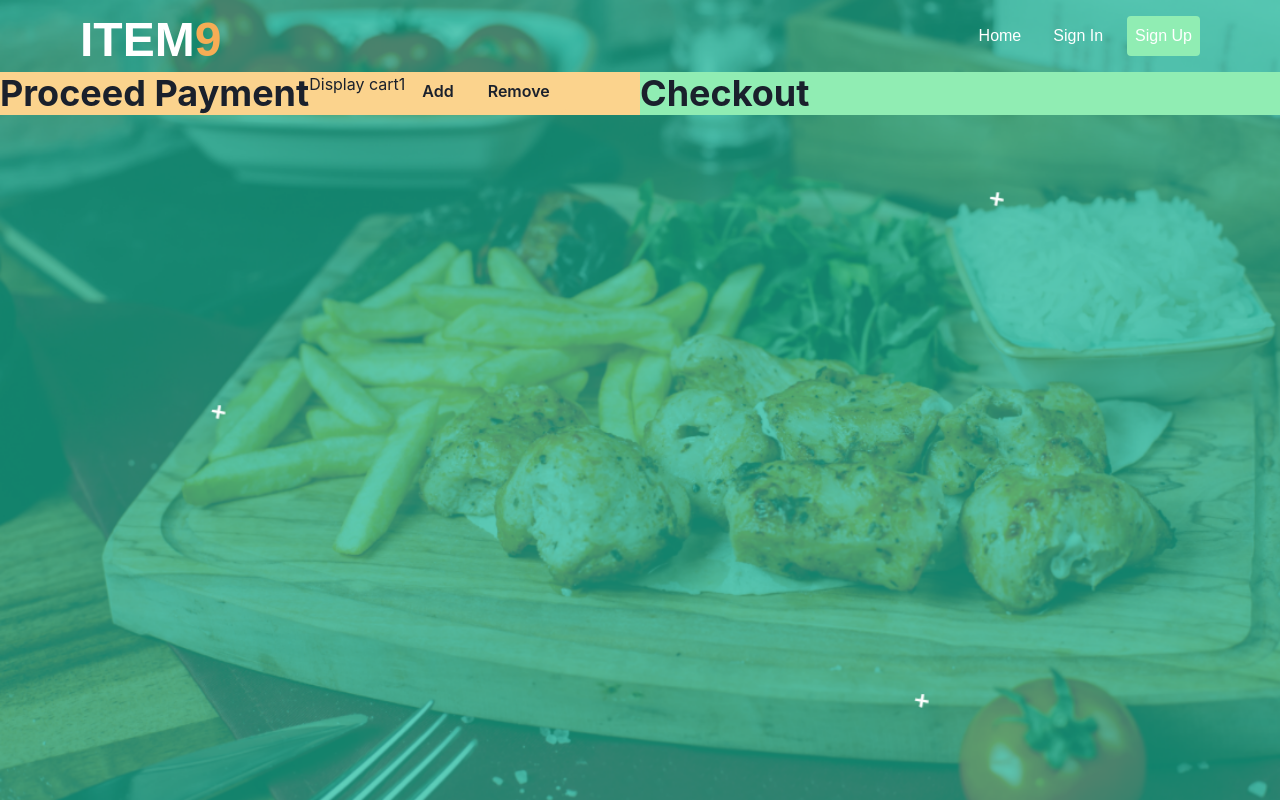
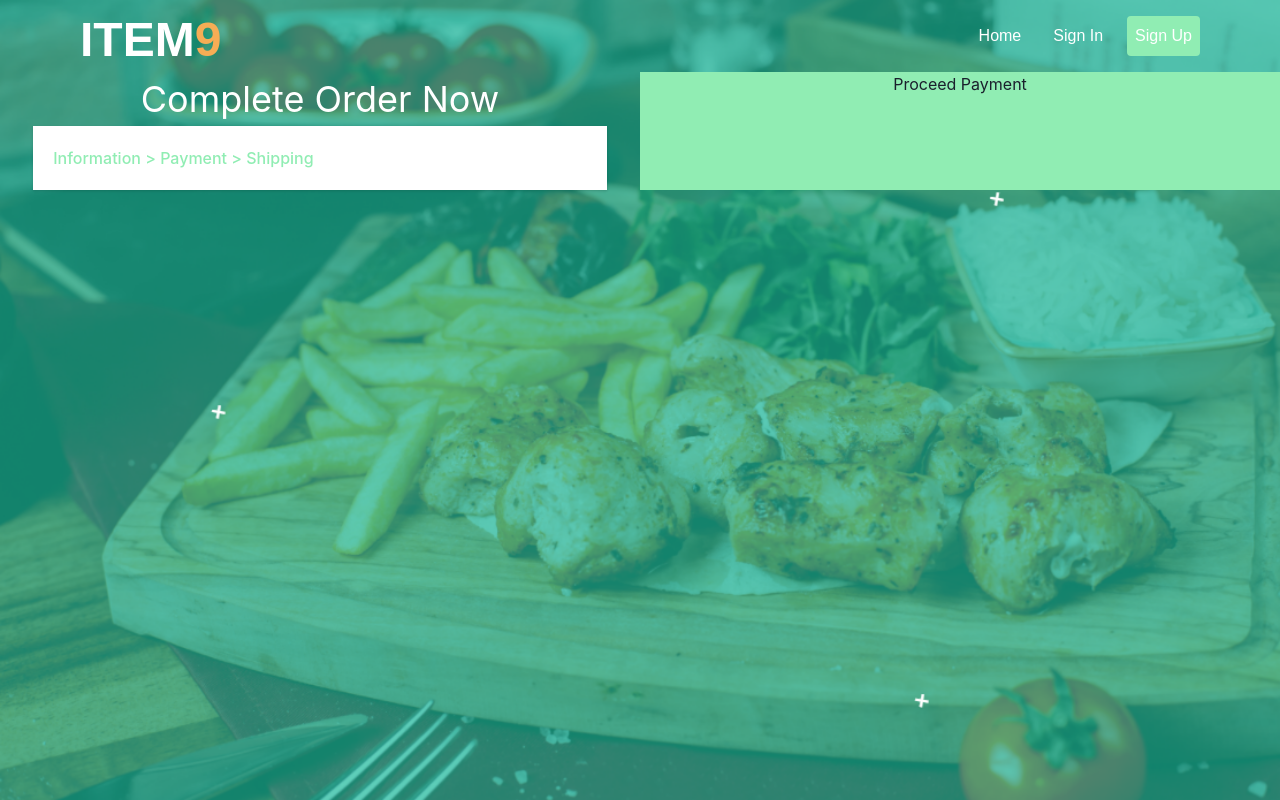
Before and after one commit to mperorjohn/ITEM9, a React (Vite) app: page /checkout in a window 1280 px wide. Built offline with nearby package versions, Linux system fonts and the light colour scheme.

Commit message:
checkout modified

```diff
--- a/src/pages/CheckOut.jsx
+++ b/src/pages/CheckOut.jsx
@@ -1,4 +1,14 @@
-import { Box, Button, Flex, Heading, Stack } from "@chakra-ui/react";
+import {
+  Box,
+  Button,
+  Card,
+  CardHeader,
+  Container,
+  Flex,
+  Heading,
+  Stack,
+  Text,
+} from "@chakra-ui/react";
 import { useState } from "react";
 
 const CheckOut = () => {
@@ -15,25 +25,27 @@ const CheckOut = () => {
   return (
     <Stack>
       <Flex flexDirection={"row"}>
-        <Flex flex={1} bg={"orange.200"}>
-          <Heading>Proceed Payment</Heading>
-
-          <p>Display cart{defaultCart}</p>
-          <Box>
-            <Button bg={"orange.200"} onClick={CartHandlerPlus}>
-              Add
-            </Button>
-            <Button
-              bg={"orange.200"}
-              onClick={CartHandlerMinus}
-              isDisabled={defaultCart < -1}
+        <Flex flex={1} bg={"none"} justify={"center"}>
+          <Container>
+            <Text
+              size={""}
+              textAlign={"center"}
+              fontSize={"4xl"}
+              color={"white"}
             >
-              Remove
-            </Button>
-          </Box>
+              Complete Order Now
+            </Text>
+            <Card borderRadius={"none"}>
+              <CardHeader>
+                <Text _hover={{color:'orange.200', transition:'0.5s'}} color={"whatsapp.200"} fontWeight={"medium"}>
+                  Information &gt; Payment &gt; Shipping
+                </Text>
+              </CardHeader>
+            </Card>
+          </Container>
         </Flex>
-        <Flex flex={1} bg={"whatsapp.200"}>
-          <Heading>Checkout</Heading>
+        <Flex flex={1} bg={"whatsapp.200"} justify={"center"}>
+          <Text>Proceed Payment</Text>
         </Flex>
       </Flex>
     </Stack>
```
